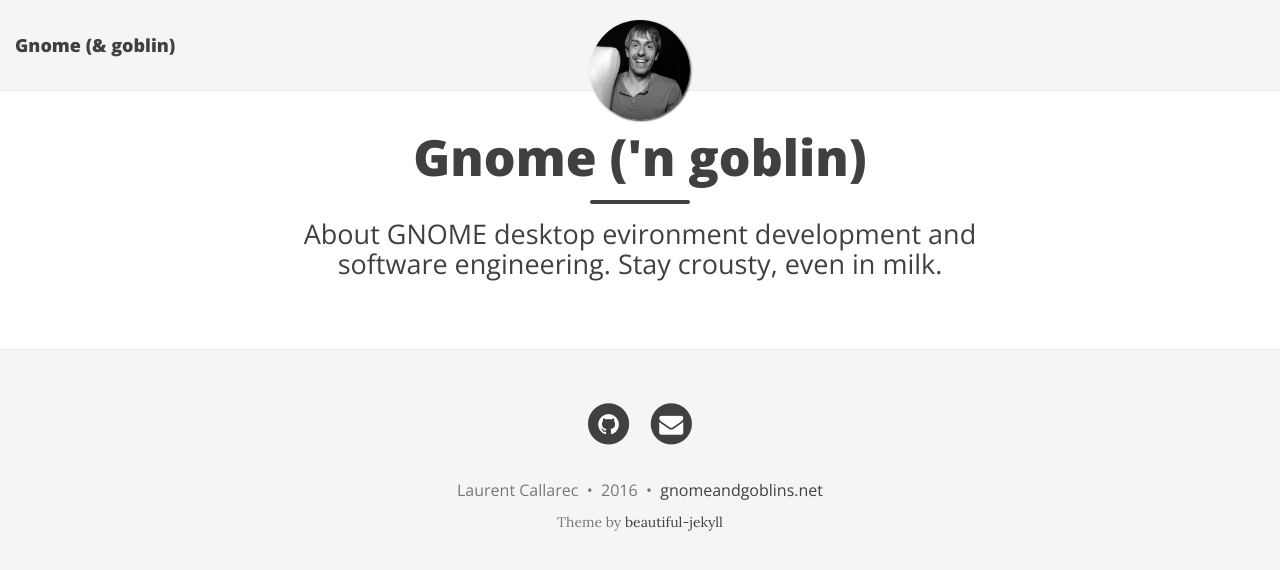
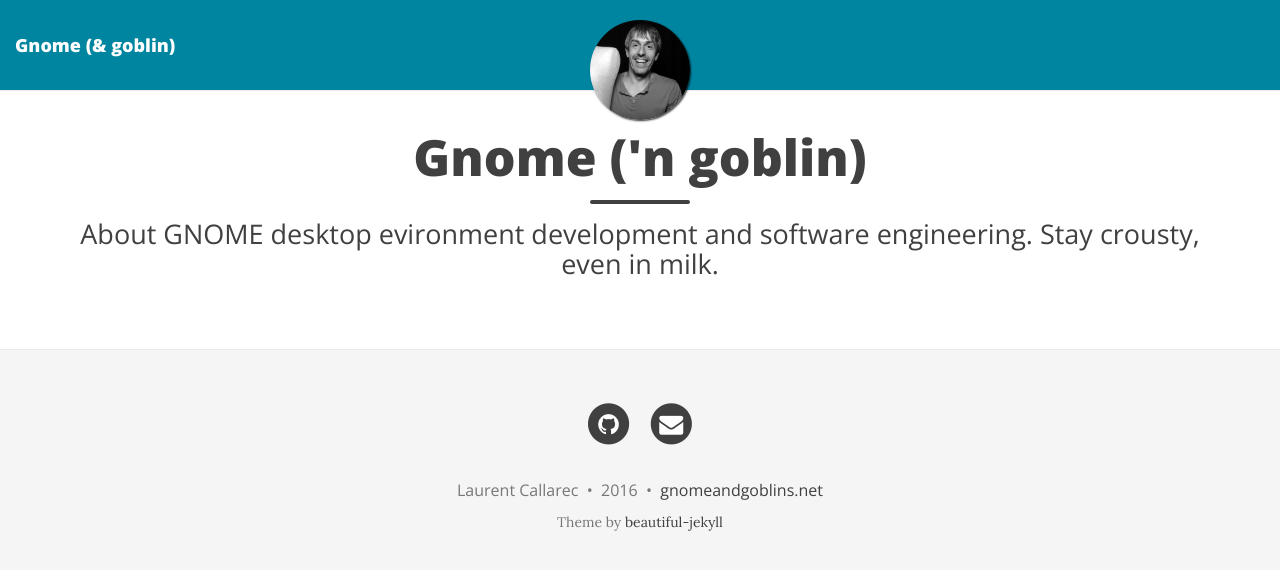
Before and after one commit to lcallarec/blog.io, a Jekyll site: the page built from index.html, in a window 1280 px wide. Shown: the top 570 px of the page. Built offline with Jekyll 4.4.1, drawn with Linux system fonts in a browser that asks for light colours; nearby versions of some CDN libraries; the list of posts is cut into pages by our own code.

Commit message:
Use nicer colors

```diff
--- a/css/main.css
+++ b/css/main.css
@@ -1,4 +1,20 @@
 @import url("pygment_highlights.css");
+
+/* --- Bootstrap overrides--- */
+.col-lg-offset-2 {
+    margin-left: 0;
+}
+.col-lg-8 {
+    width: 100%;
+}
+
+.navbar-default .navbar-brand {
+    color: white;
+}
+
+.navbar-default .navbar-nav > li > a {
+    color: white;
+}
 
 /* --- General --- */
 
@@ -26,7 +42,7 @@
 }
 a:hover,
 a:focus {
-  color: #0085a1;
+  color: #0085A1;
 }
 blockquote {
   color: #808080;
@@ -94,7 +110,8 @@
 /* --- Navbar --- */
 
 .navbar-custom {
-  background: #F5F5F5;
+  background: #0085A1;
+  color: white;
   border-bottom: 1px solid #EAEAEA;
   font-family: 'Open Sans', 'Helvetica Neue', Helvetica, Arial, sans-serif;
 }
@@ -107,15 +124,20 @@
 
 .navbar-custom .navbar-brand,
 .navbar-custom .nav li a {
-  font-weight: 800;
-  color: #404040;
+  font-weight: 800;.col-lg-offset-2 {
+    margin-left: 16.6667%;
+}
+.col-lg-8 {
+    width: 66.6667%;
+}
+  color: white;
 }
 
 .navbar-custom .navbar-brand:hover,
 .navbar-custom .navbar-brand:focus ,
 .navbar-custom .nav li a:hover,
 .navbar-custom .nav li a:focus {
-  color: #0085a1;
+  color: white;
 }
 
 @media only screen and (min-width: 768px) {
```
